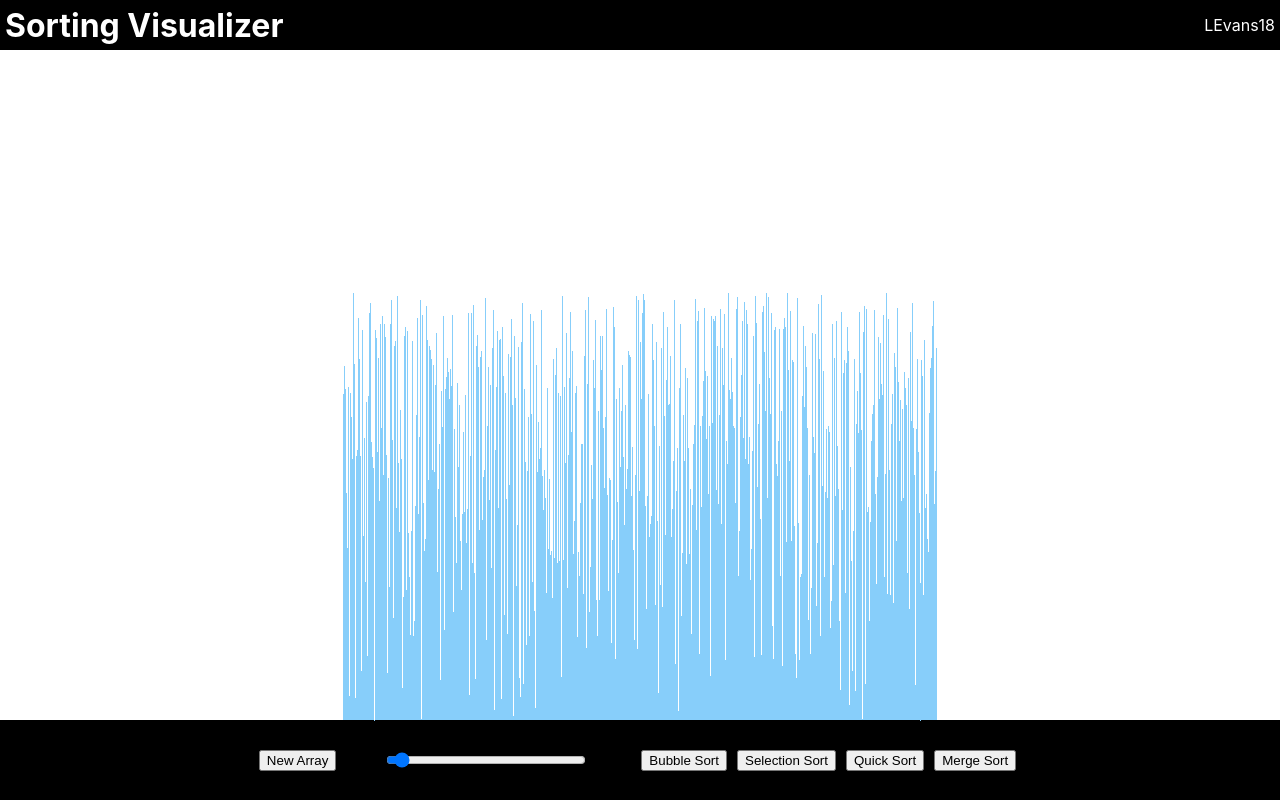
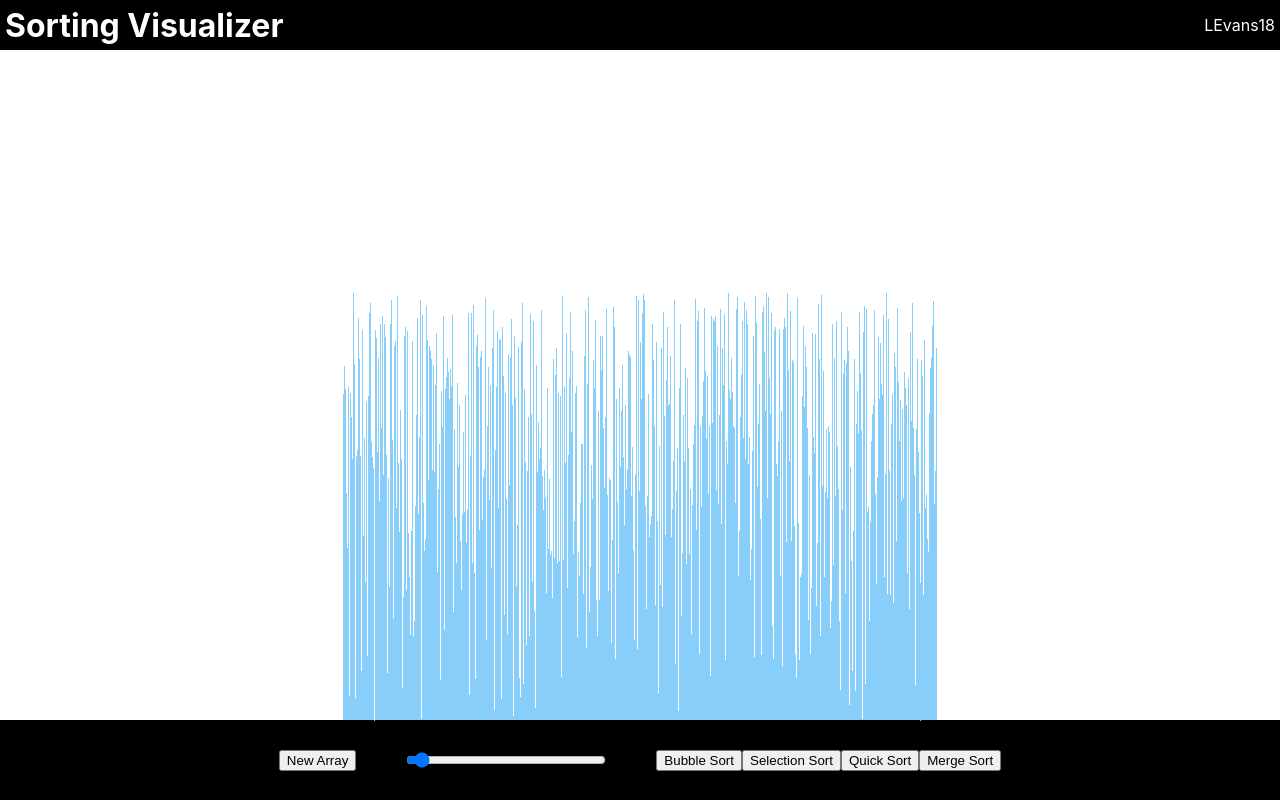
Before and after one commit to Levans18/sorting-visualizer-react, a React (Create React App) app: page / in a window 1280 px wide. Built offline with nearby package versions, Linux system fonts and the light colour scheme.

Commit message:
Fixing up the footer

```diff
--- a/src/features/footer/Footer.tsx
+++ b/src/features/footer/Footer.tsx
@@ -30,10 +30,9 @@ export function Footer() {
                 min="10"
                 max="1000"
                 className="slider"
-                onChange={() => dispatch(sizeChange())}
                 >
             </input>
-            <div className="sorting-algorithm-buttons">
+            <div className="sorting-">
                 <button
                     className="bubble-sort"
                     aria-label="Bubble Sort"
--- a/src/features/sorting/sortingSlice.ts
+++ b/src/features/sorting/sortingSlice.ts
@@ -21,6 +21,7 @@ export const sortingSlice = createSlice({
     initialState: {
         array: createArray(1000),
         arraySize: 1000,
+        sliderValue: 100,
     },
     reducers: {
         newArray: (state) => {
```
